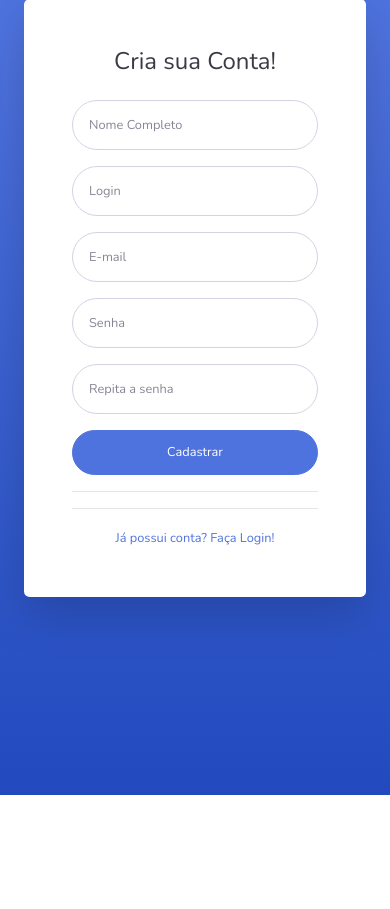
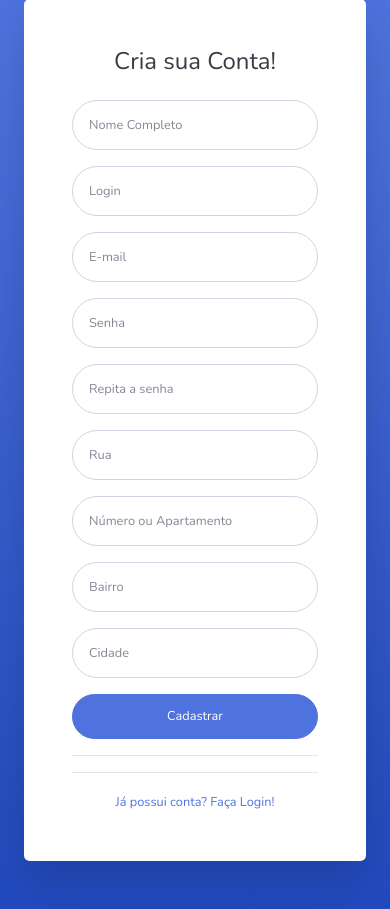
Before and after one commit to mchlexe/projetoBDII, a Django app: page /register/ in a window 390 px wide. Shown: the part 49-958 px from the top of the page. Before the commit the page ends 844 px from the top, so only its background shows below. Run offline with Django 3.2, Linux system fonts and the light colour scheme; some libraries are stand-ins or nearby versions.

Commit message:
Tela de cadastro com mais informações

```diff
--- a/finalProject/urls.py
+++ b/finalProject/urls.py
@@ -18,5 +18,5 @@ from django.urls import path, include
 
 urlpatterns = [
     path('admin/', admin.site.urls),
-    path('', include('app.urls'))
+    path('', include('app.urls')),
 ]
--- a/templates/register.html
+++ b/templates/register.html
@@ -66,6 +66,26 @@
                                             id="exampleRepeatPassword" placeholder="Repita a senha">
                                     </div>
                                 </div>
+                                <div class="form-group row">
+                                    <div class="col-sm-6 mb-3 mb-sm-0">
+                                        <input type="text" class="form-control form-control-user" id="exampleRua"
+                                            placeholder="Rua">
+                                    </div>
+                                    <div class="col-sm-6">
+                                        <input type="text" class="form-control form-control-user" id="exampleNumero"
+                                            placeholder="Número ou Apartamento">
+                                    </div>
+                                </div>
+                                <div class="form-group row">
+                                    <div class="col-sm-6 mb-3 mb-sm-0">
+                                        <input type="text" class="form-control form-control-user" id="exampleBairro"
+                                            placeholder="Bairro">
+                                    </div>
+                                    <div class="col-sm-6">
+                                        <input type="text" class="form-control form-control-user" id="exampleCidade"
+                                            placeholder="Cidade">
+                                    </div>
+                                </div>
                                 <a href="login.html" class="btn btn-primary btn-user btn-block">
                                     Cadastrar
                                 </a>
```
Also changed, not shown: templates/registration/login.html (added, +103 -0 lines), app/migrations/0007_usuarios.py (added).
